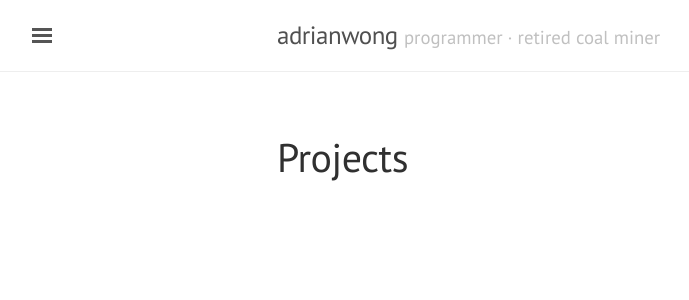
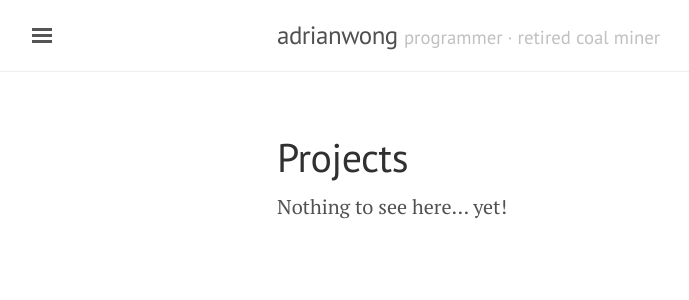
Before and after one commit to adrianwong/adrianwong.github.io, a Jekyll site: the page built from projects.md, in a window 1280 px wide. Shown: the top 300 px of the page, without its empty margins (3-692 px from the left). Built offline with Jekyll 4.4.1, drawn with Linux system fonts in a browser that asks for light colours.

Commit message:
Add placeholder text for 'Projects' page

```diff
--- a/projects.md
+++ b/projects.md
@@ -2,3 +2,5 @@
 layout: page
 title: Projects
 ---
+
+Nothing to see here... yet!
```
